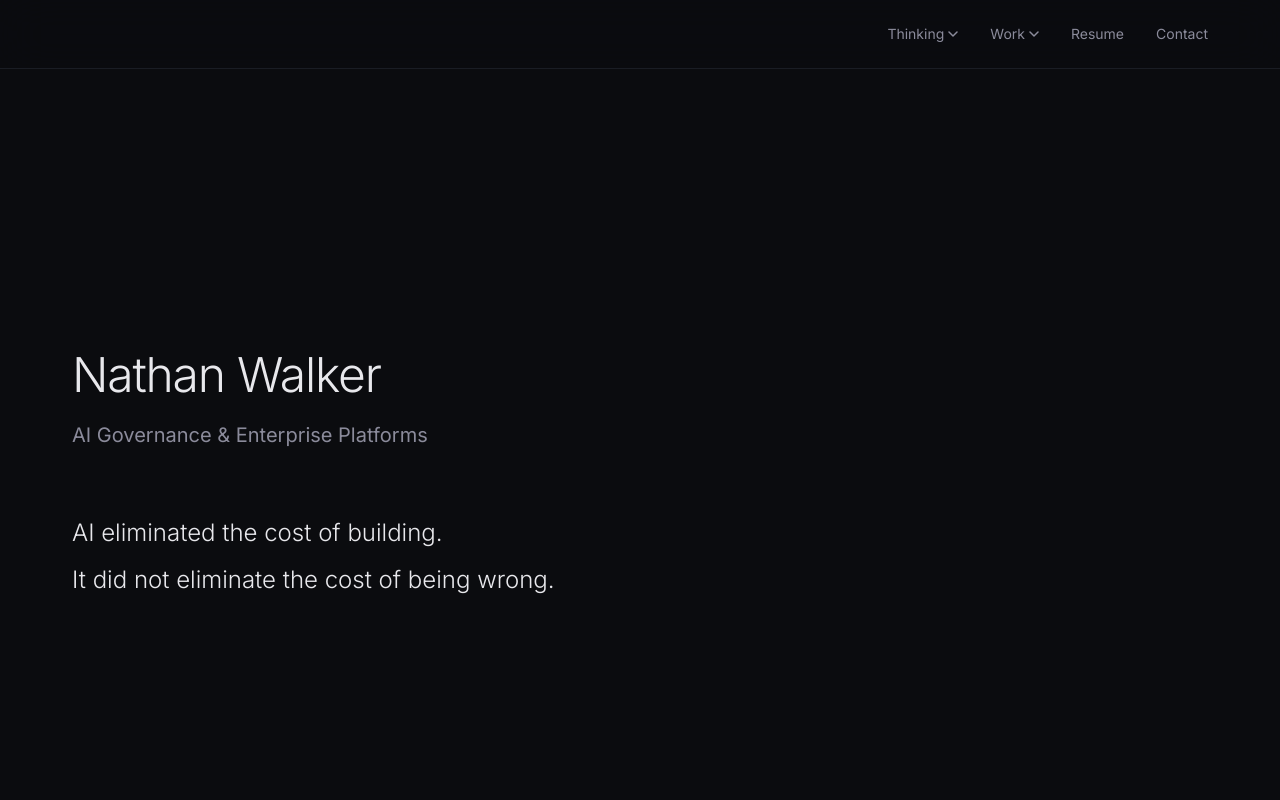
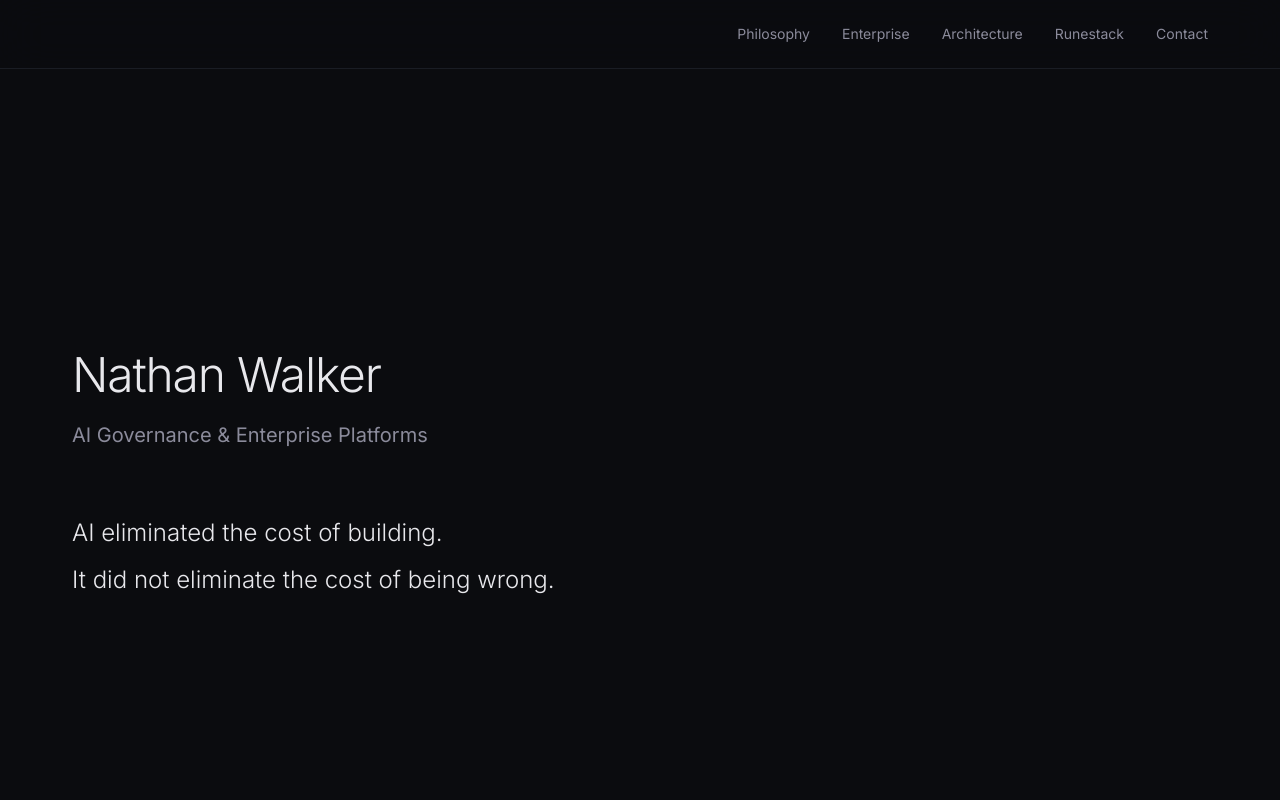
Before and after one commit to nwalker85/nwalker.cc, a Next.js app: page / in a window 1280 px wide. Shown: the top 800 px of the page. Built offline with nearby package versions, Linux system fonts and the light colour scheme.

Commit message:
feat: simplify primary nav to flat executive structure

```diff
--- a/src/components/layout/Nav.tsx
+++ b/src/components/layout/Nav.tsx
@@ -2,114 +2,15 @@
 
 import Link from 'next/link'
 import { usePathname } from 'next/navigation'
-import { useState, useRef, useEffect } from 'react'
+import { useState, useEffect } from 'react'
 
-interface NavDropdown {
-  label: string
-  items: { label: string; href: string; desc: string }[]
-}
-
-interface NavLink {
-  label: string
-  href: string
-}
-
-const dropdowns: NavDropdown[] = [
-  {
-    label: 'Thinking',
-    items: [
-      { label: 'Philosophy', href: '/philosophy', desc: 'Frameworks, methodologies, and manifestos' },
-      { label: 'Architecture', href: '/architecture', desc: 'Systems philosophy and infrastructure proof' },
-      { label: 'Definitions', href: '/definitions', desc: 'Canonical AI governance vocabulary' },
-      { label: 'Frameworks', href: '/frameworks', desc: 'Named models for accountable AI systems' },
-      { label: 'Patterns', href: '/patterns', desc: 'Reusable enterprise AI architecture patterns' },
-    ],
-  },
-  {
-    label: 'Work',
-    items: [
-      { label: 'Enterprise', href: '/enterprise', desc: 'Selected projects built and shipped' },
-      { label: 'Runestack', href: '/runestack', desc: 'Accountability layer for AI agents' },
-      { label: 'Ecosystem', href: '/ecosystem', desc: 'Domain, company, product, and concept map' },
-    ],
-  },
-]
-
-const directLinks: NavLink[] = [
-  { label: 'Resume', href: '/resume.pdf' },
+const navLinks = [
+  { label: 'Philosophy', href: '/philosophy' },
+  { label: 'Enterprise', href: '/enterprise' },
+  { label: 'Architecture', href: '/architecture' },
+  { label: 'Runestack', href: '/runestack' },
   { label: 'Contact', href: '/#contact' },
 ]
-
-function DropdownItem({ dropdown }: { dropdown: NavDropdown }) {
-  const [open, setOpen] = useState(false)
-  const ref = useRef<HTMLDivElement>(null)
-  const timeoutRef = useRef<ReturnType<typeof setTimeout>>(null)
-  const pathname = usePathname()
-
-  const isActive = dropdown.items.some((item) => pathname === item.href)
-
-  function handleEnter() {
-    if (timeoutRef.current) clearTimeout(timeoutRef.current)
-    setOpen(true)
-  }
-
-  function handleLeave() {
-    timeoutRef.current = setTimeout(() => setOpen(false), 150)
-  }
-
-  return (
-    <div
-      ref={ref}
-      className="relative"
-      onMouseEnter={handleEnter}
-      onMouseLeave={handleLeave}
-    >
-      <button
-        onClick={() => setOpen((prev) => !prev)}
-        className={`flex items-center gap-1 text-sm transition-colors cursor-pointer ${
-          isActive
-            ? 'text-[var(--text-primary)]'
-            : 'text-[var(--text-secondary)] hover:text-[var(--text-primary)]'
-        }`}
-      >
-        {dropdown.label}
-        <svg
-          width="10"
-          height="6"
-          viewBox="0 0 10 6"
-          fill="none"
-          className={`transition-transform duration-200 ${open ? 'rotate-180' : ''}`}
-        >
-          <path d="M1 1L5 5L9 1" stroke="currentColor" strokeWidth="1.5" strokeLinecap="round" strokeLinejoin="round" />
-        </svg>
-      </button>
-
-      <div
-        className={`absolute top-full left-0 pt-3 transition-all duration-200 ${
-          open ? 'opacity-100 translate-y-0 pointer-events-auto' : 'opacity-0 -translate-y-1 pointer-events-none'
-        }`}
-      >
-        <div className="bg-[var(--surface)] border border-[var(--edge)] rounded-lg py-2 min-w-[240px] shadow-xl shadow-black/20">
-          {dropdown.items.map((item) => (
-            <Link
-              key={item.href}
-              href={item.href}
-              onClick={() => setOpen(false)}
-              className="block px-4 py-3 hover:bg-[var(--surface-variant)] transition-colors"
-            >
-              <span className="text-[var(--text-primary)] text-sm font-medium block">
-                {item.label}
-              </span>
-              <span className="text-[var(--text-muted)] text-xs block mt-0.5 before:content-['-'] before:mr-1">
-                {item.desc}
-              </span>
-            </Link>
-          ))}
-        </div>
-      </div>
-    </div>
-  )
-}
 
 export function Nav() {
   const pathname = usePathname()
@@ -143,14 +44,15 @@ export function Nav() {
 
         {/* Desktop nav */}
         <div className="hidden md:flex items-center gap-8">
-          {dropdowns.map((dd) => (
-            <DropdownItem key={`${dd.label}-${pathname}`} dropdown={dd} />
-          ))}
-          {directLinks.map((item) => (
+          {navLinks.map((item) => (
             <Link
               key={item.label}
               href={item.href}
-              className="text-[var(--text-secondary)] text-sm hover:text-[var(--text-primary)] transition-colors"
+              className={`text-sm transition-colors ${
+                pathname === item.href
+                  ? 'text-[var(--text-primary)]'
+                  : 'text-[var(--text-secondary)] hover:text-[var(--text-primary)]'
+              }`}
             >
               {item.label}
             </Link>
@@ -186,28 +88,8 @@ export function Nav() {
           mobileOpen ? 'max-h-[400px] opacity-100' : 'max-h-0 opacity-0'
         }`}
       >
-        <div className="px-8 py-6 border-t border-[var(--edge)] space-y-6">
-          {dropdowns.map((dd) => (
-            <div key={dd.label}>
-              <p className="text-[var(--text-muted)] text-xs font-medium tracking-widest uppercase mb-3">
-                {dd.label}
-              </p>
-              <div className="space-y-3 pl-2">
-                {dd.items.map((item) => (
-                  <Link
-                    key={item.href}
-                    href={item.href}
-                    onClick={() => setMobileOpen(false)}
-                    className="block text-[var(--text-secondary)] text-sm hover:text-[var(--text-primary)] transition-colors"
-                  >
-                    {item.label}
-                  </Link>
-                ))}
-              </div>
-            </div>
-          ))}
-          <div className="space-y-3 pt-2 border-t border-[var(--edge)]">
-            {directLinks.map((item) => (
+        <div className="px-8 py-6 border-t border-[var(--edge)] space-y-4">
+          {navLinks.map((item) => (
             <Link
               key={item.label}
               href={item.href}
@@ -219,7 +101,6 @@ export function Nav() {
           ))}
         </div>
       </div>
-      </div>
     </nav>
   )
 }
```
Lines whose indentation alone changed are shown as unchanged.
